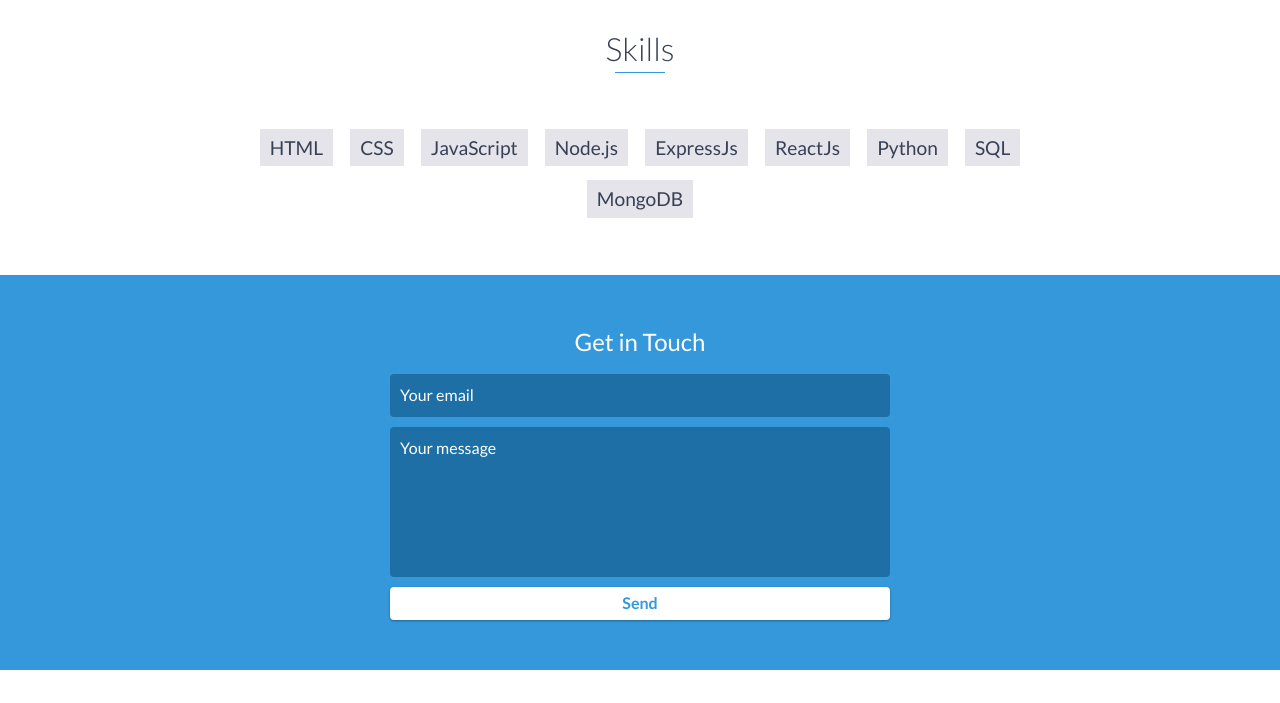
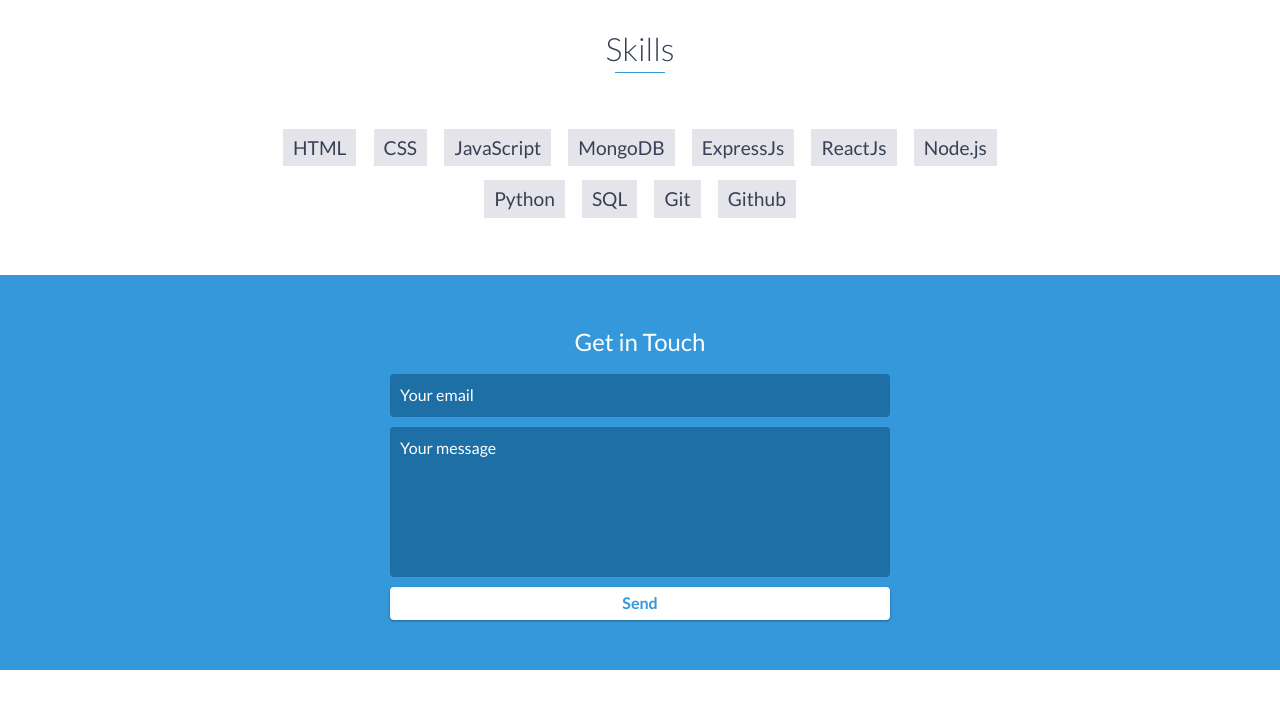
Before and after one commit to Nithin-Gottiparthi/personal-portfolio, a website: page index.html in a window 1280 px wide. Shown: the part 3820-4523 px from the top of the page. Drawn offline with nearby package versions, Linux system fonts and the light colour scheme.

Commit message:
update in skills

```diff
--- a/index.html
+++ b/index.html
@@ -228,12 +228,14 @@
             <li>HTML</li>
             <li>CSS</li>
             <li>JavaScript</li>
-            <li>Node.js</li>
+	    <li>MongoDB</li>
             <li>ExpressJs</li>
             <li>ReactJs</li>
+	    <li>Node.js</li>
             <li>Python</li>
             <li>SQL</li>
-	    <li>MongoDB</li>
+	    <li> Git </li>
+	    <li>Github</li>
         </ul>
     </div>
     <!-- End #skills -->
```
